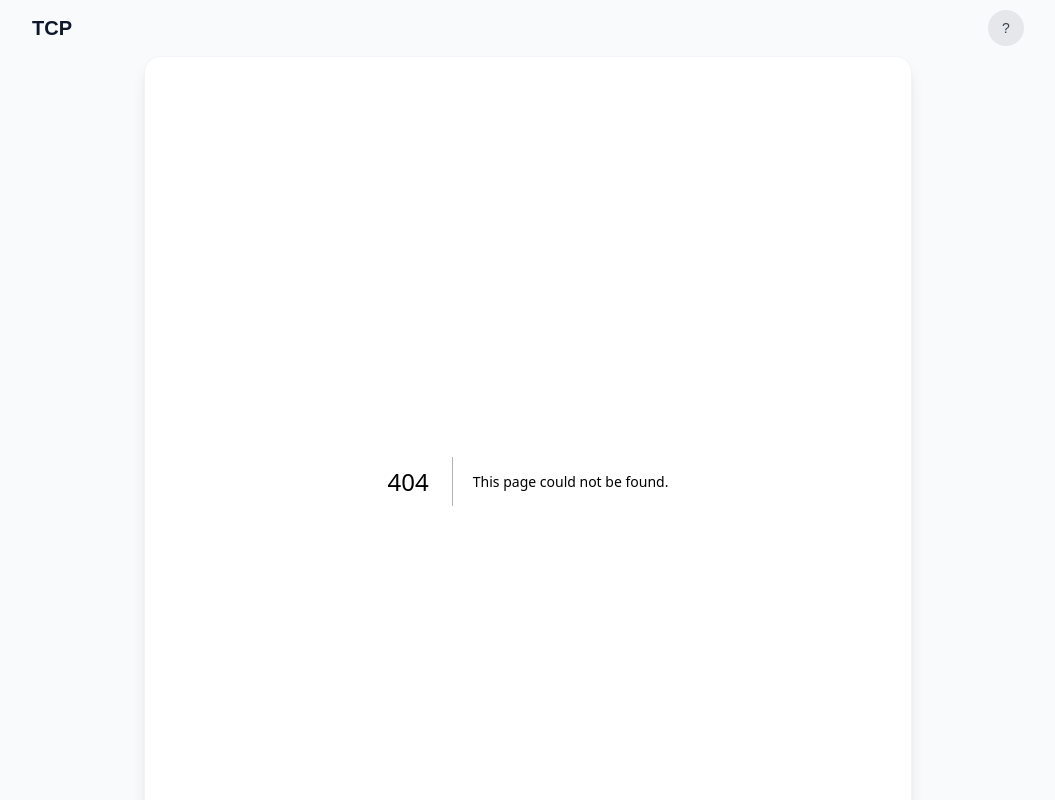
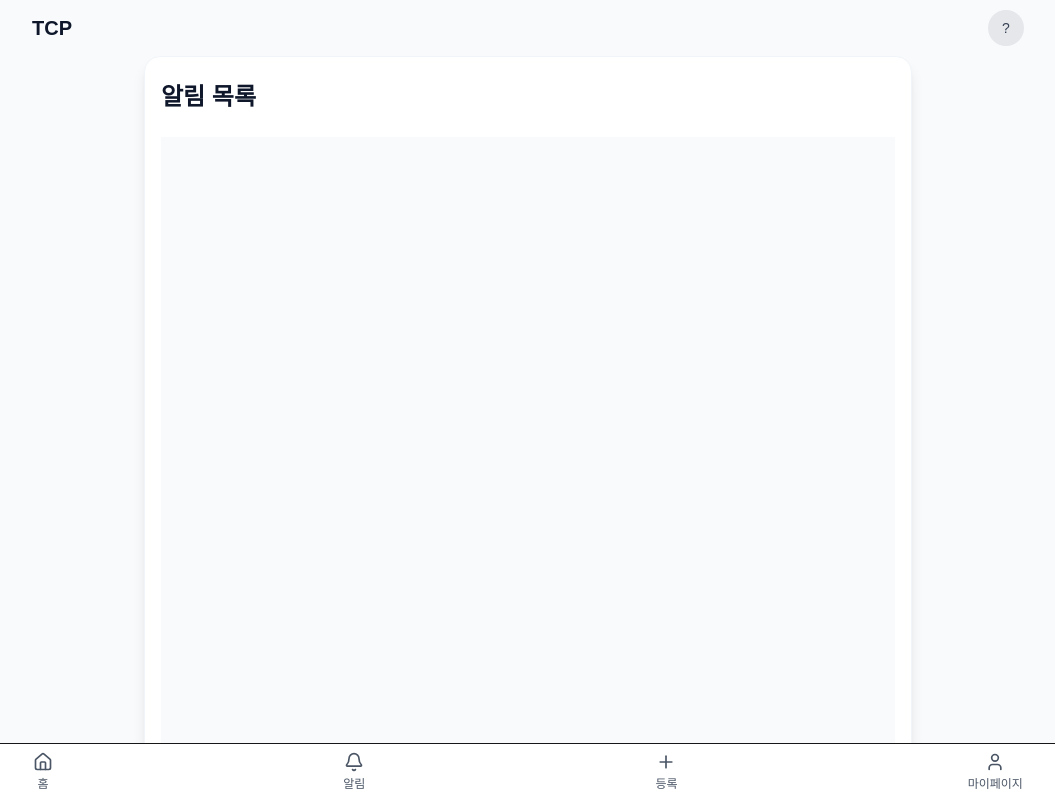
Before and after one commit to Apoliasm/TCP, a Next.js app in the folder tcp-fe/: page /notification in a window 1280 px wide. Before the commit this address had no page. Shown: the top 800 px of the page, without its empty margins (112-1167 px from the left). Built offline with nearby package versions, Linux system fonts and the light colour scheme.

Commit message:
FEAT : Add Bottom Nav UI

```diff
--- /dev/null
+++ b/tcp-fe/app/notification/page.tsx
@@ -0,0 +1,10 @@
+import NotificationsPage from "@/features/notification/NotificationsPage";
+import { FeaturePageLayout } from "@/shared/ui/FeaturePageLayout";
+
+export default function NotificationRoutePage() {
+  return (
+    <FeaturePageLayout title="알림 목록">
+      <NotificationsPage />
+    </FeaturePageLayout>
+  );
+}
--- /dev/null
+++ b/tcp-fe/features/notification/NotificationsPage.tsx
@@ -0,0 +1,9 @@
+// app/notifications/page.tsx
+export default function NotificationsPage() {
+  return (
+    <main className="min-h-screen bg-slate-50">
+      <div className="max-w-3xl mx-auto px-4 py-8">
+      </div>
+    </main>
+  );
+}
--- a/tcp-fe/package.json
+++ b/tcp-fe/package.json
@@ -11,6 +11,7 @@
   "dependencies": {
     "@tanstack/react-query": "^5.90.12",
     "axios": "^1.13.2",
+    "lucide-react": "^0.562.0",
     "next": "16.0.7",
     "react": "19.2.0",
     "react-dom": "19.2.0",
--- /dev/null
+++ b/tcp-fe/shared/ui/BottomNav.tsx
@@ -0,0 +1,45 @@
+"use client";
+
+import { Home, Bell, Plus, User } from "lucide-react";
+import { useRouter } from "next/navigation";
+
+export function BottomNav() {
+  const router = useRouter();
+  const goListing = () => router.push("/listing");
+  const goPosting = () => router.push("/listing/post");
+  const goNotification = () => router.push("/notification");
+  return (
+    <nav className="fixed bottom-0 left-0 right-0 z-50 border-t bg-white">
+      <ul className="flex justify-around items-center h-14">
+        <NavItem icon={<Home size={20} />} link={goListing} label="홈" />
+        <NavItem icon={<Bell size={20} />} link={goNotification} label="알림" />
+        <NavItem icon={<Plus size={20} />} link={goPosting} label="등록" />
+        <NavItem
+          icon={<User size={20} />}
+          link={goListing}
+          label="마이페이지"
+        />
+      </ul>
+    </nav>
+  );
+}
+
+function NavItem({
+  icon,
+  link,
+  label,
+}: {
+  icon: React.ReactNode;
+  link: () => void;
+  label: string;
+}) {
+  return (
+    <li
+      className="flex flex-col items-center text-xs text-gray-600"
+      onClick={link}
+    >
+      {icon}
+      <span className="mt-1">{label}</span>
+    </li>
+  );
+}
```
Also changed, not shown: 1 other file (tests, documents, lock files or other folders).
